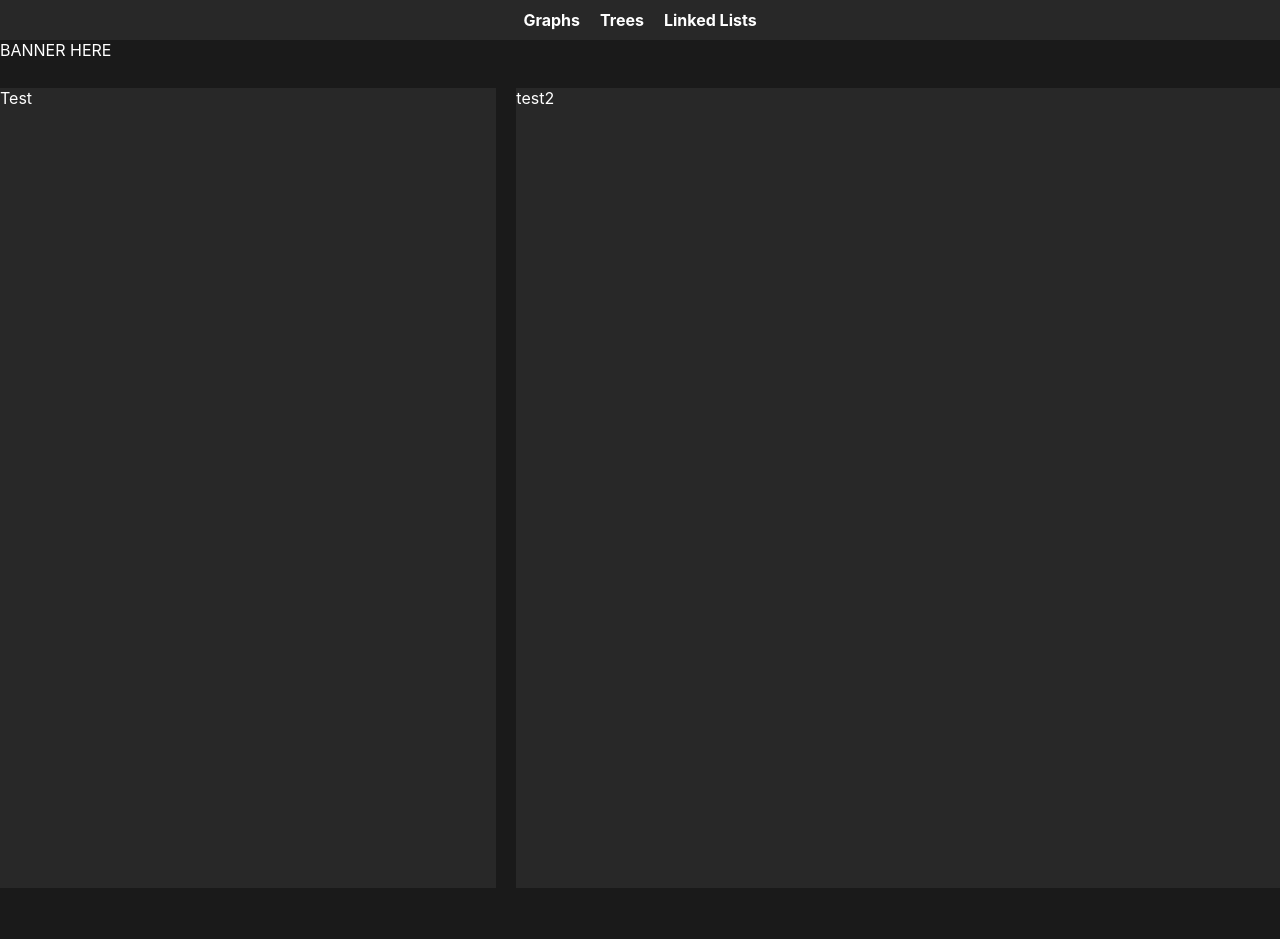
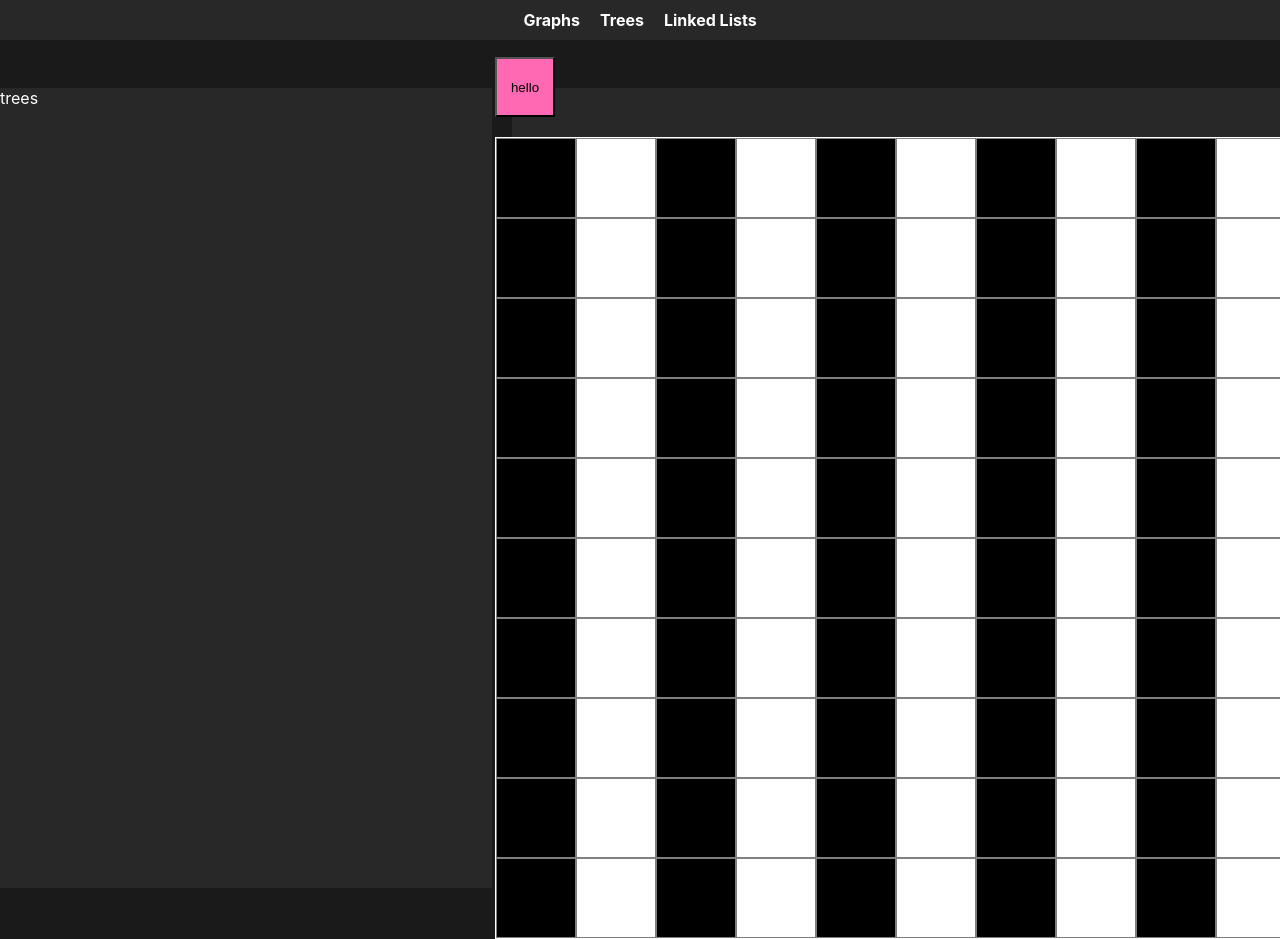
Before and after one commit to mfong4151/Pathfinding-Visualizer, a React (Create React App) app: page /trees in a window 1280 px wide. Before the commit the page ends 888 px from the top, so only its background shows below. Built offline with nearby package versions, Linux system fonts and the light colour scheme.

Commit message:
finished set up for drag drop

```diff
--- a/src/components/LinkedLists/index.tsx
+++ b/src/components/LinkedLists/index.tsx
@@ -1,35 +1,10 @@
-import { useState, useRef} from "react";
-import DSACanvas from '../generalComponents/DSACanvas/DSACanvas'
-
-// interface Props{
-
-// }
+import NodePage from "../generalComponents/NodePage";
 
 const LinkedLists: React.FC = ()=>{
-    const [nodes, setNodes] = useState({});
-    const adjBarRef = useRef<HTMLDivElement>(null)
-    const adjBarLeft = adjBarRef?.current?.offsetLeft;
-
-    return(
-      <div className='font-color'>
-
-        <section className='banner'>
-
-        </section>
-
-        <div className='page-body'>
-          <section id='page-left' className='tab-bg'>
-            linky
-          </section>
-          <div className='adjbar'ref={adjBarRef}/>
-          <section id='page-right' className='tab-bg udc'>
-              <DSACanvas/>
-          </section>
-
-        </div>
-
-      </div>
-    );
+  const type = 'linkedlist'
+  return(
+    <NodePage type={type}/>
+  )
 
 }
 
--- a/src/components/Trees/index.tsx
+++ b/src/components/Trees/index.tsx
@@ -5,32 +5,13 @@ import { useState } from "react";
 
 // }
 
+import NodePage from "../generalComponents/NodePage";
+
 const Trees: React.FC = ()=>{
-
-    const [nodes, setNodes] = useState({});
-
-
-    return(
-      <div className='font-color'>
-
-        <div className='banner'>
-        BANNER HERE
-
-        </div>
-
-        <div className='page-body'>
-          <section id='page-left' className='tab-bg'>
-            Test
-          </section>
-          <div className='adjbar'/>
-          <section id='page-right' className='tab-bg'>
-            test2
-          </section>
-
-        </div>
-
-      </div>
-    );
+  const type = 'trees'
+  return(
+    <NodePage type={type}/>
+  )
 
 }
 
--- a/src/components/generalComponents/DSACanvas/CanvasItem.tsx
+++ b/src/components/generalComponents/DSACanvas/CanvasItem.tsx
@@ -8,11 +8,11 @@ const CanvasItem: React.FC<Props> = ({i, nodeValue, canvasItemDim }) => {
   const gridItemHeight = canvasItemDim.height;
   const renderedContent = nodeValue ? <CanvasNode nodeValue={nodeValue}/>: null
 
-  //temporary variable for testing purposes, delete in styles after finished
+  //temporary variable for testing purposes, delete in styles after finished, also delete the -2
   const bw = i % 2  === 0 ? 'black' : 'white'
 
   return (
-    <div style={{width: gridItemWidth, height: gridItemHeight, backgroundColor: bw}}>
+    <div className='canvas-item' style={{width: gridItemWidth - 2, height: gridItemHeight -2, backgroundColor: bw}}>
         {renderedContent}
     </div>
   )
--- a/src/components/generalComponents/DSACanvas/CanvasNode.tsx
+++ b/src/components/generalComponents/DSACanvas/CanvasNode.tsx
@@ -5,10 +5,11 @@ interface Props{
 }
 
 const CanvasNode: React.FC<Props> = ({nodeValue}) => {
+
   return (
-    <div>
 
-    </div>
+      <button className='node'>{nodeValue}</button>
+
   )
 }
 
--- a/src/components/generalComponents/DSACanvas/DSACanvas.tsx
+++ b/src/components/generalComponents/DSACanvas/DSACanvas.tsx
@@ -2,29 +2,30 @@ import React, {useState } from 'react'
 import CanvasItem from './CanvasItem';
 import {DndProvider, useDrag, useDrop} from "react-dnd"
 import { HTML5Backend } from 'react-dnd-html5-backend';
+import CanvasNode from './CanvasNode';
+
+const DEFAULT_ITEM_WIDTH:number = 80;
+const DEFAULT_ITEM_HEIGHT:number = 80;
+
 
 const DSACanvas: React.FC = () => {
   const canvasContents = [];
   const [canvasWidth , setCanvasWidth] = useState(800);
   const [canvasHeight, setCanvasHeight] = useState(800);
-  const canvasItemDim = {width:80, height:80}
+
+  const canvasItemDim = {width:DEFAULT_ITEM_WIDTH, height: DEFAULT_ITEM_HEIGHT}
 
   for(let i: number = 0; i < (canvasWidth * canvasHeight)/(canvasItemDim.width * canvasItemDim.height); i++)
-    canvasContents.push(
-          <CanvasItem i={i}
-              nodeValue={''}
-              canvasItemDim={canvasItemDim}
+    canvasContents.push(<CanvasItem i={i} nodeValue={''}  canvasItemDim={canvasItemDim}
           />)
-
 
   return (
     <div className="fdc">
 
       <DndProvider backend={HTML5Backend}>
          <div id='canvas-toolbar' className="udc-left">
+          <CanvasNode nodeValue= {'hello'}/>
 
-          <button className='node'>hello</button>
-          <button className='node'>goodbye</button>
          </div>
 
           <div className='canvas' style={{width: canvasWidth, height: canvasHeight}} >
--- /dev/null
+++ b/src/components/generalComponents/NodePage/index.tsx
@@ -0,0 +1,37 @@
+import { useState, useRef} from "react";
+import DSACanvas from '../DSACanvas/DSACanvas'
+
+interface Props{
+    type:string;
+}
+
+const NodePage: React.FC<Props> = ({type})=>{
+    const [nodes, setNodes] = useState({});
+    const adjBarRef = useRef<HTMLDivElement>(null)
+    const adjBarLeft = adjBarRef?.current?.offsetLeft;
+
+    return(
+      <div className='font-color'>
+
+        <section className='banner'>
+
+        </section>
+
+        <div className='page-body'>
+          <section id='page-left' className='tab-bg'>
+            {type}
+          </section>
+          <div className='adjbar'ref={adjBarRef}/>
+          <section id='page-right' className='tab-bg udc'>
+              <DSACanvas/>
+          </section>
+
+        </div>
+
+      </div>
+    );
+
+}
+
+
+export default NodePage;
--- a/src/components/generalComponents/interface/CanvasGridItemProps.tsx
+++ b/src/components/generalComponents/interface/CanvasGridItemProps.tsx
@@ -1,7 +1,6 @@
 export interface Props{
     i: number;
     nodeValue: string;
-
     canvasItemDim: {
       width: number;
       height: number
--- a/src/index.css
+++ b/src/index.css
@@ -116,6 +116,13 @@ code {
   overflow:hidden;
   display: flex;
   flex-wrap: wrap;
+
+}
+
+/* temporary class for testing */
+.canvas-item{
+  border: solid grey 1px;
+
 }
 
   /* probably not going to commit to these styles, just part of a hellow world */
```
